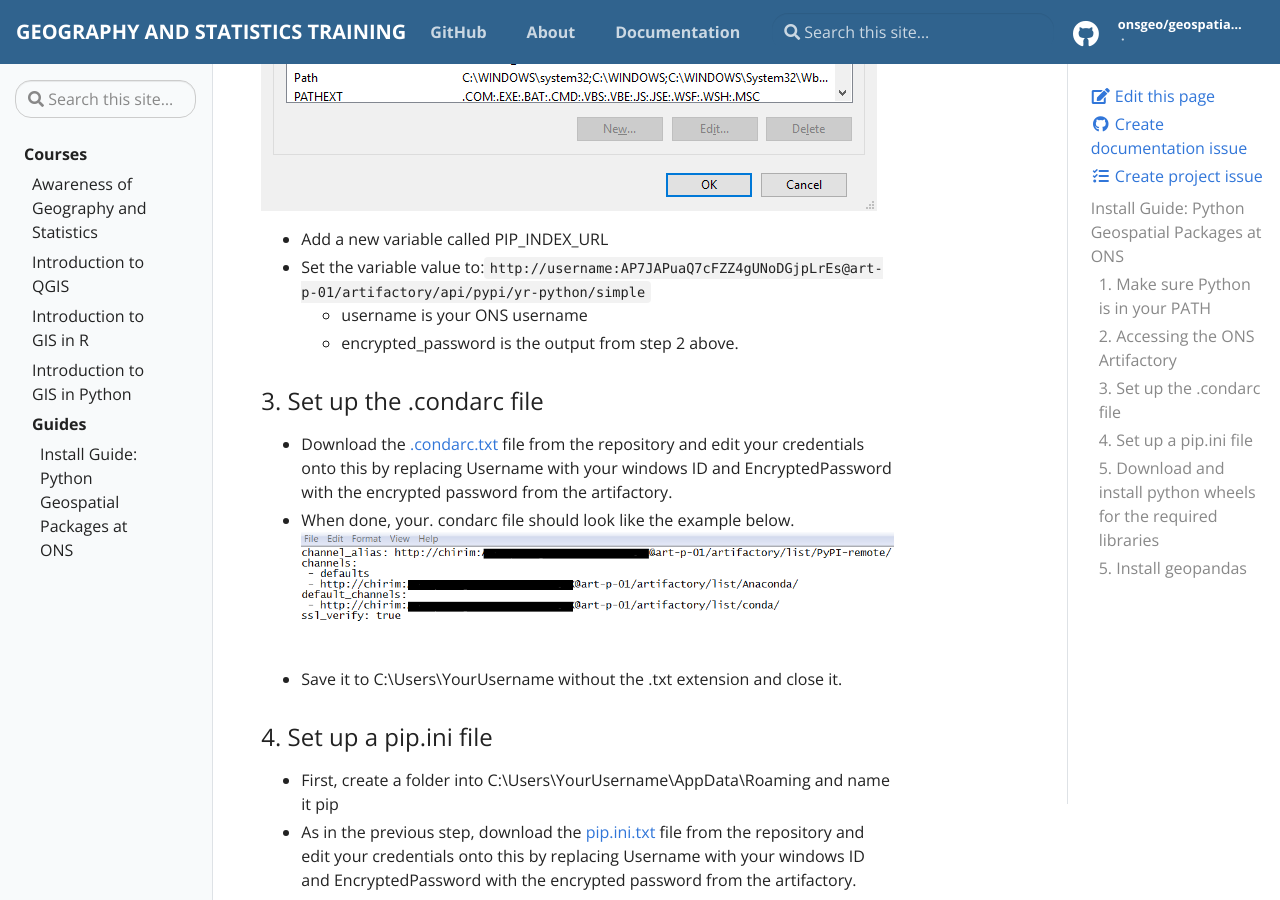
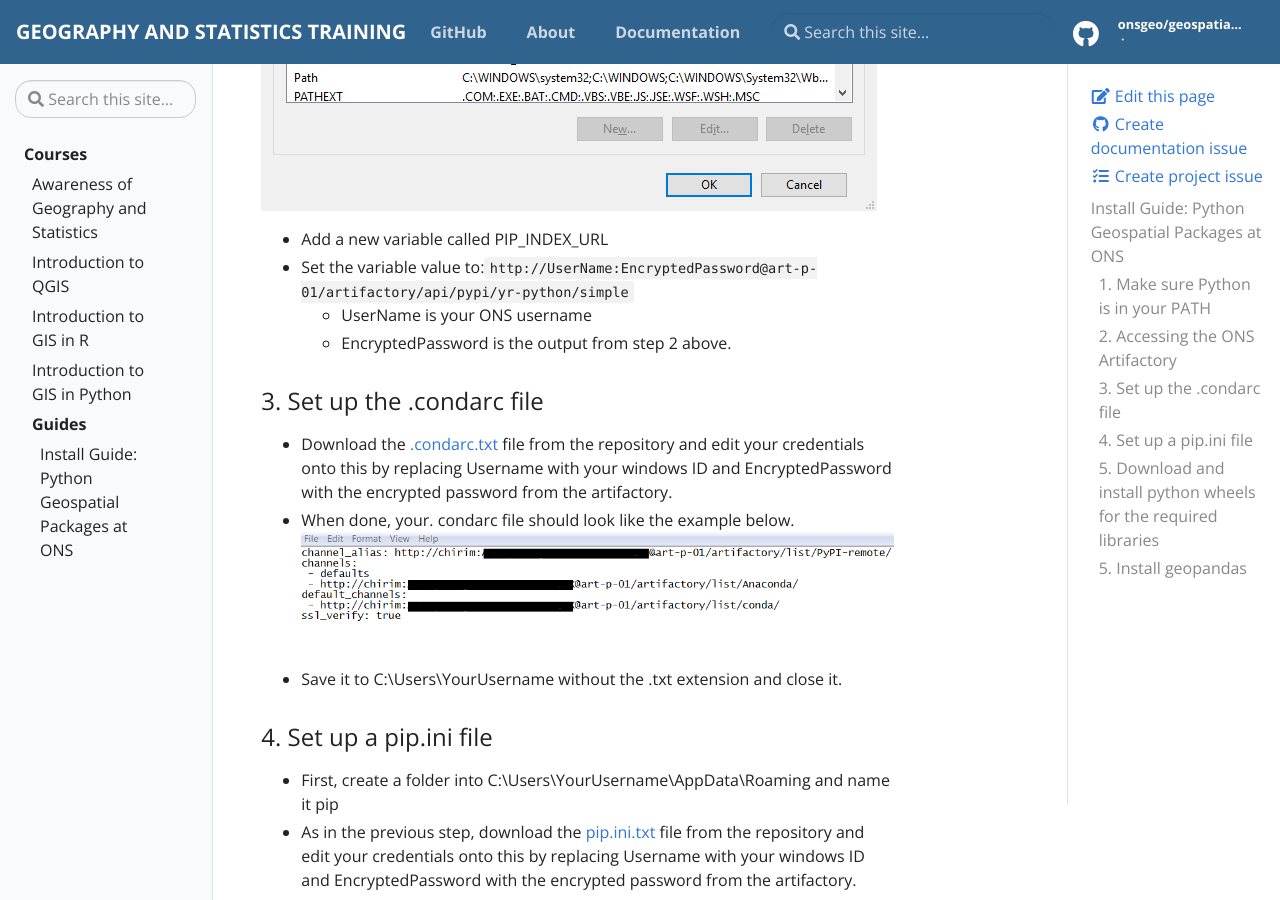
Before and after one commit to ONSgeo/geospatial-training, a Jekyll site: the page built from _docs/guides/python_install.md, in a window 1280 px wide and 900 px high, scrolled down 3800 px. Built offline with Jekyll 4.4.1, drawn with Linux system fonts in a browser that asks for light colours.

Commit message:
minor edits

```diff
--- a/_docs/guides/python_install.md
+++ b/_docs/guides/python_install.md
@@ -61,9 +61,9 @@ Once you have access, you need to generate an encrypted password that you can us
 **Now, go back to the environment variables window we used to set PATH.**
  ![Image showing the environment variables menu when adding Pip Index URL](https://github.com/ONSgeo/geospatial-training/blob/master/_docs/guides/img/pip_index.PNG?raw=true)
 *	Add a new variable called PIP_INDEX_URL
-*	Set the variable value to:`http://username:AP7JAPuaQ7cFZZ4gUNoDGjpLrEs@art-p-01/artifactory/api/pypi/yr-python/simple`
-    * username is your ONS username
-    *	encrypted_password is the output from step 2 above.
+*	Set the variable value to:`http://UserName:EncryptedPassword@art-p-01/artifactory/api/pypi/yr-python/simple`
+    * UserName is your ONS username
+    *	EncryptedPassword is the output from step 2 above.
 
 
 ### 3. Set up the .condarc file
```
